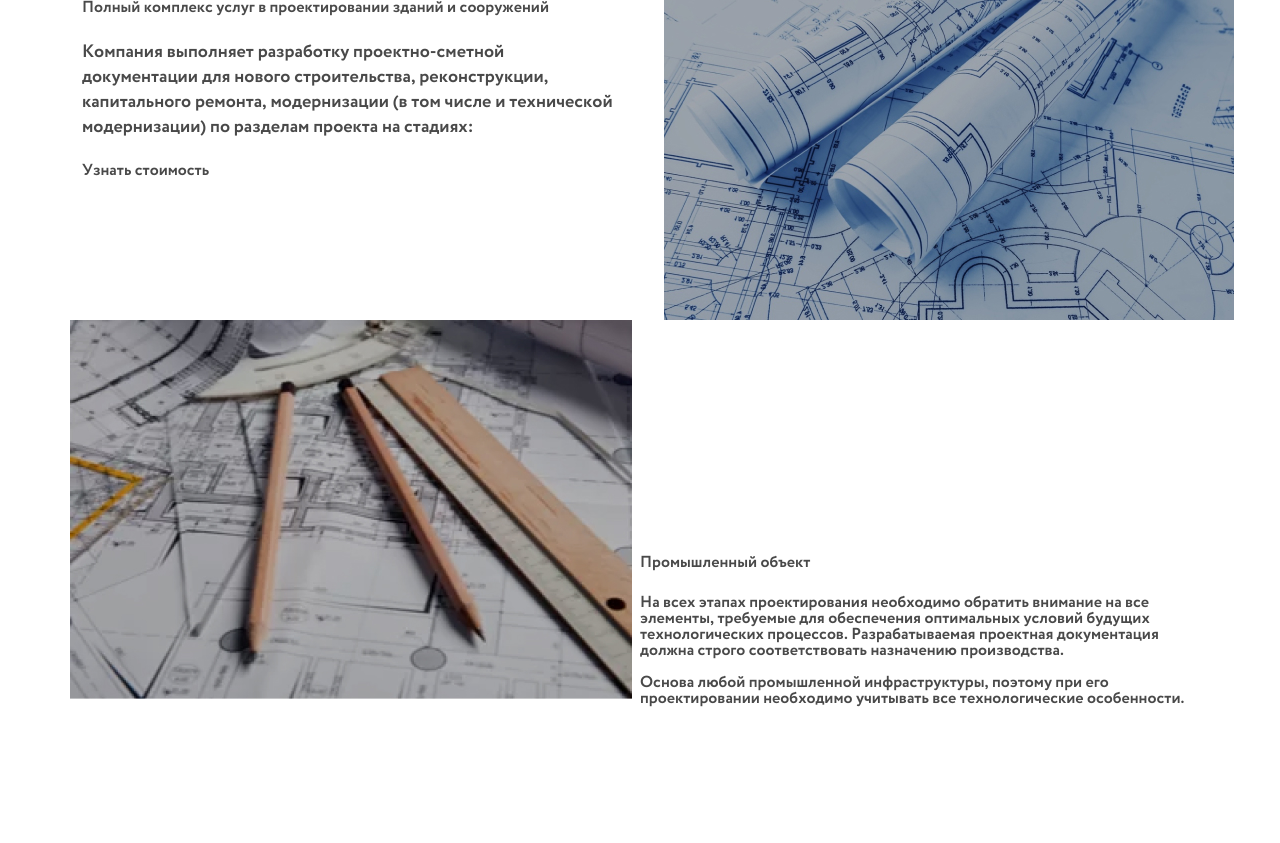
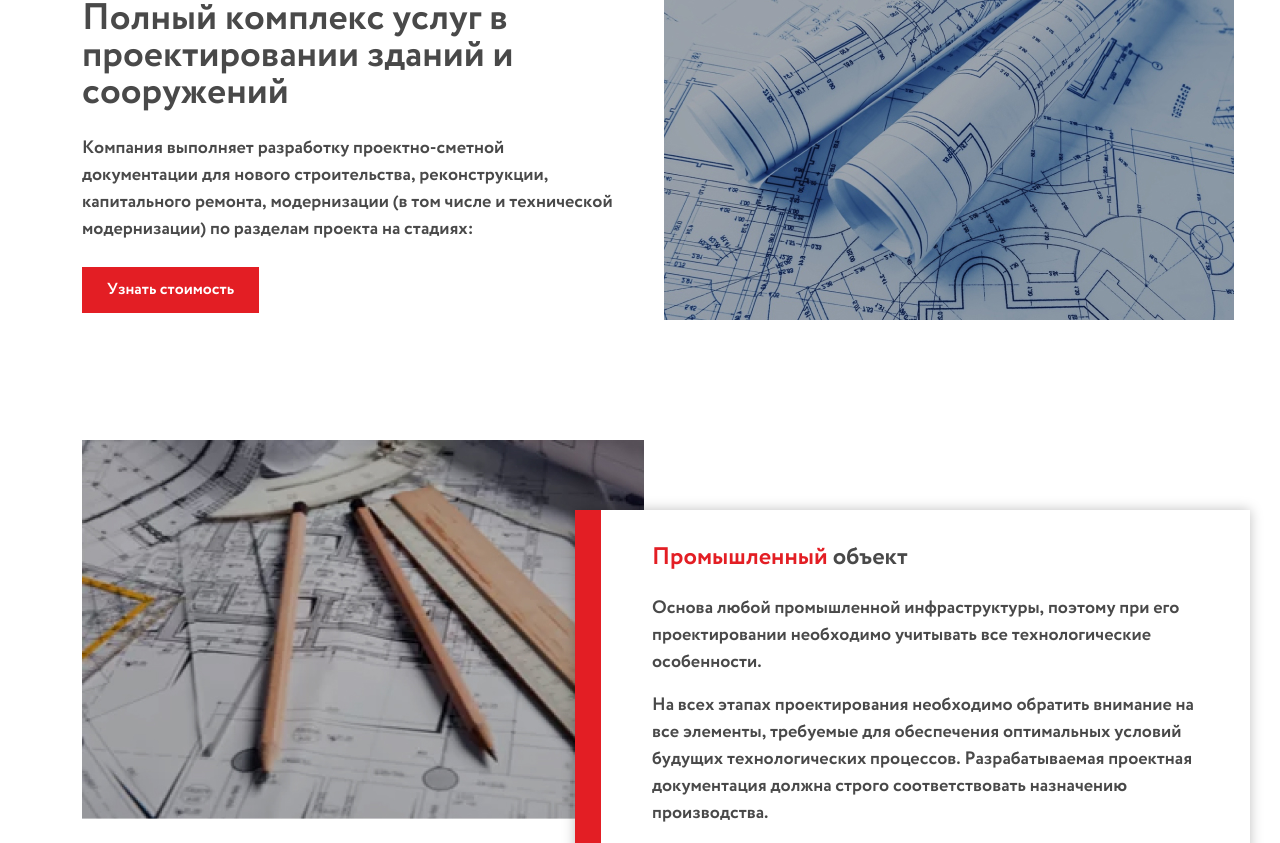
Before and after one commit to egorsv1985/primaline, a website built with webpack: page src/index.html in a window 1280 px wide. Before the commit the page ends 800 px from the top, so only its background shows below. Built offline with nearby package versions, Linux system fonts and the light colour scheme; files whose address does not match are found by name.

Commit message:
fix section services

```diff
--- a/config/version.json
+++ b/config/version.json
@@ -1,3 +1,3 @@
 {
-    "main": "20230623143557"
+    "main": "20230623160242"
 }
--- a/src/index.html
+++ b/src/index.html
@@ -7,12 +7,12 @@
       <main>
         <section class="services__3">
           <div class="container">
-            <div class="row g-5">
+            <div class="row g-5 mb-12">
               <div class="col-12 col-lg-6">
-                <h1 class="title-50 color-dark mb-4">
+                <h1 class="title-37 color-dark mb-4">
                   Полный комплекс услуг в проектировании зданий и сооружений
                 </h1>
-                <div class="fs-18 fw-bold lh15 mb-4">
+                <div class="fs-18 lh15 mb-4">
                   <p>
                     Компания выполняет разработку проектно-сметной документации
                     для нового строительства, реконструкции, капитального
@@ -33,7 +33,7 @@
                   />
                 </div>
               </div>
-
+            </div>
             <div class="row">
               <div class="col-12 col-lg-6 pb-4">
                 <div class="services__box-img">
@@ -44,21 +44,26 @@
                   />
                 </div>
               </div>
-                <div class="services__content col-12 col-lg-6 align-self-end">
+              <div
+                class="services__content position-relative col-12 col-lg-6 align-self-end"
+              >
+                <div class="fs-24 lh11 fw-bold">
                   <h2 class="mb-4">
                     <span class="color-red">Промышленный</span> объект
                   </h2>
+                </div>
+                <div class="fs-18">
+                  <p>
+                    Основа любой промышленной инфраструктуры, поэтому при его
+                    проектировании необходимо учитывать все технологические
+                    особенности.
+                  </p>
                   <p>
                     На всех этапах проектирования необходимо обратить внимание
                     на все элементы, требуемые для обеспечения оптимальных
                     условий будущих технологических процессов. Разрабатываемая
                     проектная документация должна строго соответствовать
                     назначению производства.
-                  </p>
-                  <p>
-                    Основа любой промышленной инфраструктуры, поэтому при его
-                    проектировании необходимо учитывать все технологические
-                    особенности.
                   </p>
                 </div>
               </div>
--- /dev/null
+++ b/src/scss/sections/_services.scss
@@ -0,0 +1,103 @@
+.services {
+  // .services__3
+  &__3 {
+  }
+  // .services__box-img
+  &__box-img {
+  }
+  // .services__content
+  &__content {
+    z-index: 2;
+    &::before {
+      @include pseudo;
+      background-color: #fff;
+      box-shadow: 0px 0px 12px 0px rgba(0, 0, 0, 0.25);
+      position: absolute;
+      z-index: -1;
+      top: -34px;
+      bottom: -10px;
+      left: -65px;
+      right: -40px;
+    }
+    &::after{
+      @include pseudo;
+      background-color:#e31e24;
+      position: absolute;
+      top: -34px;
+      bottom: -10px;
+      left: -65px;
+      width: 26px;
+    }
+  }
+  h1 {
+    color: #494949;
+    font-size: 37px;
+    font-family: Circe;
+    line-height: 37px;
+  }
+}
+.container {
+}
+.row {
+}
+.g-5 {
+}
+.col-12 {
+}
+.col-lg-6 {
+}
+.title-37 {
+  font-size: 37px;
+  font-weight: 500;
+  line-height: 37px;
+}
+.fs-18 {
+  color: #494949;
+  font-size: 18px;
+  font-family: Circe;
+  line-height: 27px;
+}
+.fs-24 {
+  font-size: 24px;
+}
+
+.color-dark {
+  color: #494949;
+}
+.mb-4 {
+}
+
+.fw-bold {
+  font-weight: 700;
+}
+.lh15 {
+  line-height: 1.5;
+}
+.lh11 {
+  line-height: 1.125;
+}
+.button-red {
+  display: inline-flex;
+  justify-content: center;
+  align-items: center;
+
+  background-color: #e31e24;
+  font-weight: 400;
+  font-size: 16px;
+  color: #ffffff;
+  letter-spacing: 0;
+  text-align: center;
+  padding: 15px 25px;
+  cursor: pointer;
+  line-height: 1;
+}
+.pb-4 {
+}
+.align-self-end {
+}
+.color-red {
+  color: #e31e24;
+}
+.mb-12 {
+  margin-bottom: 120px;
+}
--- a/src/scss/sections/_services__3.scss
+++ /dev/null
@@ -1,42 +0,0 @@
-
-.services {
-  // .services__3
-  &__3 {
-  }
-  // .services__box-img
-  &__box-img {
-  }
-  // .services__content
-  &__content {
-  }
-}
-.container {
-}
-.row {
-}
-.g-5 {
-}
-.col-12 {
-}
-.col-lg-6 {
-}
-.title-50 {
-}
-.color-dark {
-}
-.mb-4 {
-}
-.fs-18 {
-}
-.fw-bold {
-}
-.lh15 {
-}
-.button-red {
-}
-.pb-4 {
-}
-.align-self-end {
-}
-.color-red {
-}
--- a/src/scss/style.scss
+++ b/src/scss/style.scss
@@ -156,4 +156,4 @@ $grid_breakpoints: (
 // Для подключения/отключения конкретных стилей смотри base.scss
 @import "base";
 
-@import "./sections/_services__3";
+@import "./sections/_services";
```
Also changed, not shown: dist/css/style.css, dist/index.html. Lines whose indentation alone changed are shown as unchanged.
